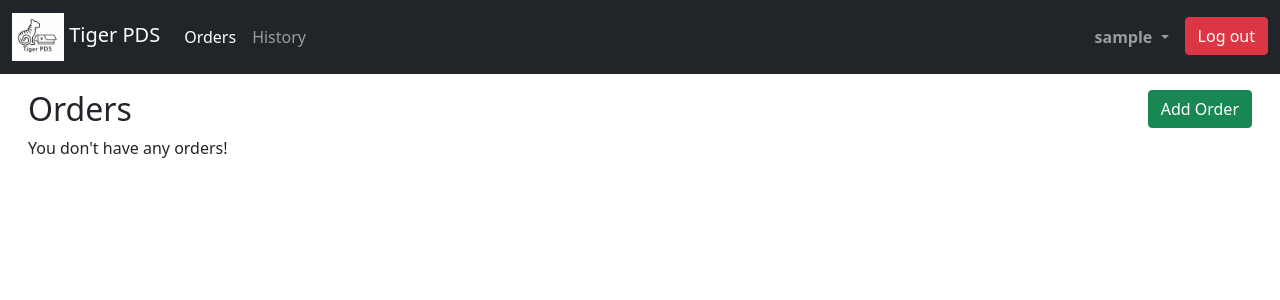
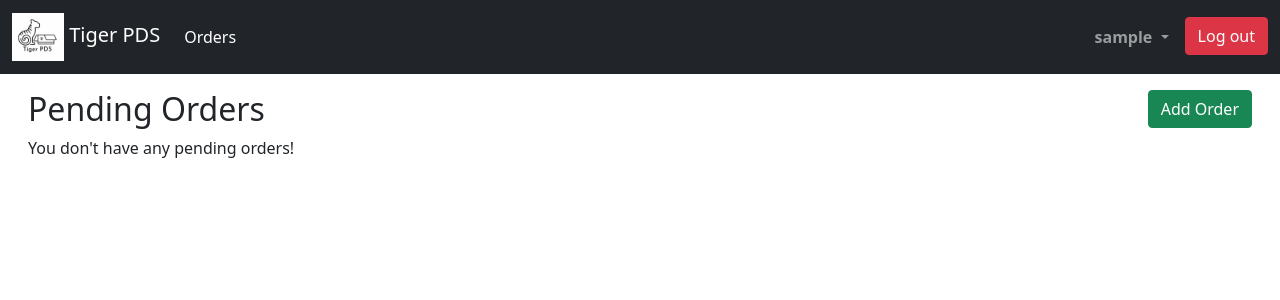
Before and after one commit to josephlou5/tiger-pds, a Flask app: page /orders in a window 1280 px wide. Shown: the top 300 px of the page. Run offline with Flask 3, Linux system fonts and the light colour scheme; the visitor is signed in with stand-in values (Sample User, id 1); some libraries are stand-ins or nearby versions.

Commit message:
Combine orders and history tabs

```diff
--- a/src/db/order.py
+++ b/src/db/order.py
@@ -29,18 +29,19 @@ def get(order_id, netid=None, action='view'):
     return order
 
 
-def _get_all(netid):
-    return query(Order).filter_by(netid=netid).all()
-
-
 def get_all(netid):
-    """Returns all the pending orders for the given netid."""
-    return [o for o in _get_all(netid) if not o.is_delivered]
-
-
-def get_history(netid):
-    """Returns all the delivered orders for the given netid."""
-    return [o for o in _get_all(netid) if o.is_delivered]
+    """Returns all the pending orders and previous orders for the given
+    netid.
+    """
+    orders = query(Order).filter_by(netid=netid).all()
+    pending = []
+    history = []
+    for order in orders:
+        if order.is_delivered:
+            history.append(order)
+        else:
+            pending.append(order)
+    return pending, history
 
 
 def get_delivering(netid):
--- a/src/server.py
+++ b/src/server.py
@@ -183,8 +183,12 @@ def profile():
 @app.route('/orders', methods=['GET'])
 @login_required
 def orders():
-    all_orders = db.order.get_all(get_netid())
-    return _render('orders/orders.jinja', orders=all_orders)
+    pending_orders, history = db.order.get_all(get_netid())
+    render_kwargs = {
+        'pending': pending_orders,
+        'history': history,
+    }
+    return _render('orders/orders.jinja', **render_kwargs)
 
 
 @app.route('/orders/<int:order_id>', methods=['GET'])
@@ -273,16 +277,6 @@ def edit_order(order_id):
 # ==============================================================================
 
 
-@app.route('/history', methods=['GET'])
-@login_required
-def history():
-    orders = db.order.get_history(get_netid())
-    return _render('history/history.jinja', orders=orders)
-
-
-# ==============================================================================
-
-
 @app.route('/deliveries', methods=['GET'])
 @does_delivery_required
 def deliveries():
--- a/src/templates/orders/orders.jinja
+++ b/src/templates/orders/orders.jinja
@@ -4,11 +4,53 @@
 Orders
 {% endblock %}
 
+{% macro make_orders_table(table_id, orders, show_status, allow_edit) %}
+<table id="{{ table_id }}" class="table table-striped table-hover">
+  <thead>
+    <tr>
+      <th>Package Name</th>
+      <th>Locker Kiosk</th>
+      {% if show_status %}
+      <th>Status</th>
+      {% endif %}
+      <th class="table-small-column"></th>
+    </tr>
+  </thead>
+  <tbody>
+    {% for order in orders %}
+    <tr>
+      <td>{{ order.order_title }}</td>
+      <td>{{ order.kiosk }}</td>
+      {% if show_status %}
+      <td>{{ order.order_status }}</td>
+      {% endif %}
+      <td class="table-small-column">
+        <a
+          class="btn btn-info"
+          href="{{ url_for('view_order', order_id=order.order_id) }}"
+        >
+          View
+        </a>
+        {% if allow_edit %}
+        <a
+          class="btn btn-success"
+          href="{{ url_for('edit_order', order_id=order.order_id) }}"
+        >
+          Edit
+        </a>
+        {% endif %}
+      </td>
+    </tr>
+    {% endfor %}
+  </tbody>
+</table>
+{% endmacro %}
+
 {% block body %}
 <div id="orders-body" class="container-fluid">
   <div class="row">
     <div class="col">
-      <h2>Orders</h2>
+      <h2>Pending Orders</h2>
     </div>
     <div class="col-auto">
       <a class="btn btn-success" href="{{ url_for('create_order') }}">
@@ -16,16 +58,32 @@ Orders
       </a>
     </div>
   </div>
-  {% if orders|length == 0 %}
+  {% if pending|length == 0 %}
   <div class="row">
     <div class="col">
-      You don't have any orders!
+      You don't have any pending orders!
     </div>
   </div>
   {% else %}
-  {% with show_status = true, allow_edit = true %}
-    {% include "orders/orders_table.jinja" %}
-  {% endwith %}
+  {{ make_orders_table('pending-orders-table',
+                       pending,
+                       show_status=true,
+                       allow_edit=true)
+  }}
+  {% endif %}
+
+  {% if history|length > 0 %}
+  <br />
+  <div class="row">
+    <div class="col">
+      <h2>History</h2>
+    </div>
+  </div>
+  {{ make_orders_table('history-table',
+                       history,
+                       show_status=false,
+                       allow_edit=false)
+  }}
   {% endif %}
 </div>
 {% endblock %}
--- a/src/templates/shared/navbar.jinja
+++ b/src/templates/shared/navbar.jinja
@@ -37,7 +37,6 @@
       <ul class="nav navbar-nav me-auto mb-2 mb-lg-0">
         {% if is_logged_in %}
         {{ _nav_item('orders', 'Orders') }}
-        {{ _nav_item('history', 'History') }}
         {% if does_delivery %}
         {{ _nav_item('deliveries', 'Deliveries') }}
         {% endif %}
```
Also changed, not shown: src/templates/history/history.jinja (deleted, +0 -26 lines), src/templates/orders/orders_table.jinja (deleted, +0 -39 lines).
